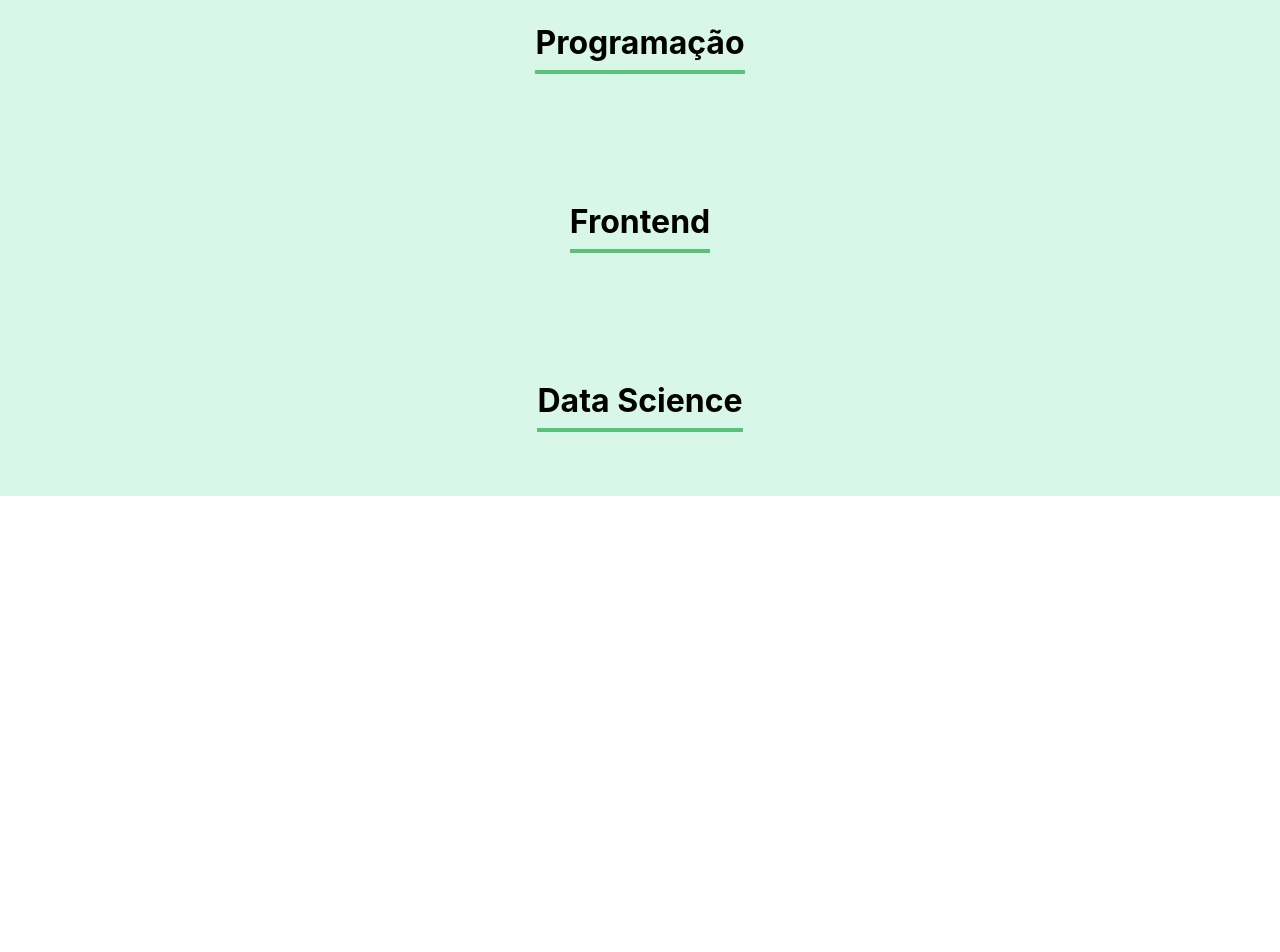
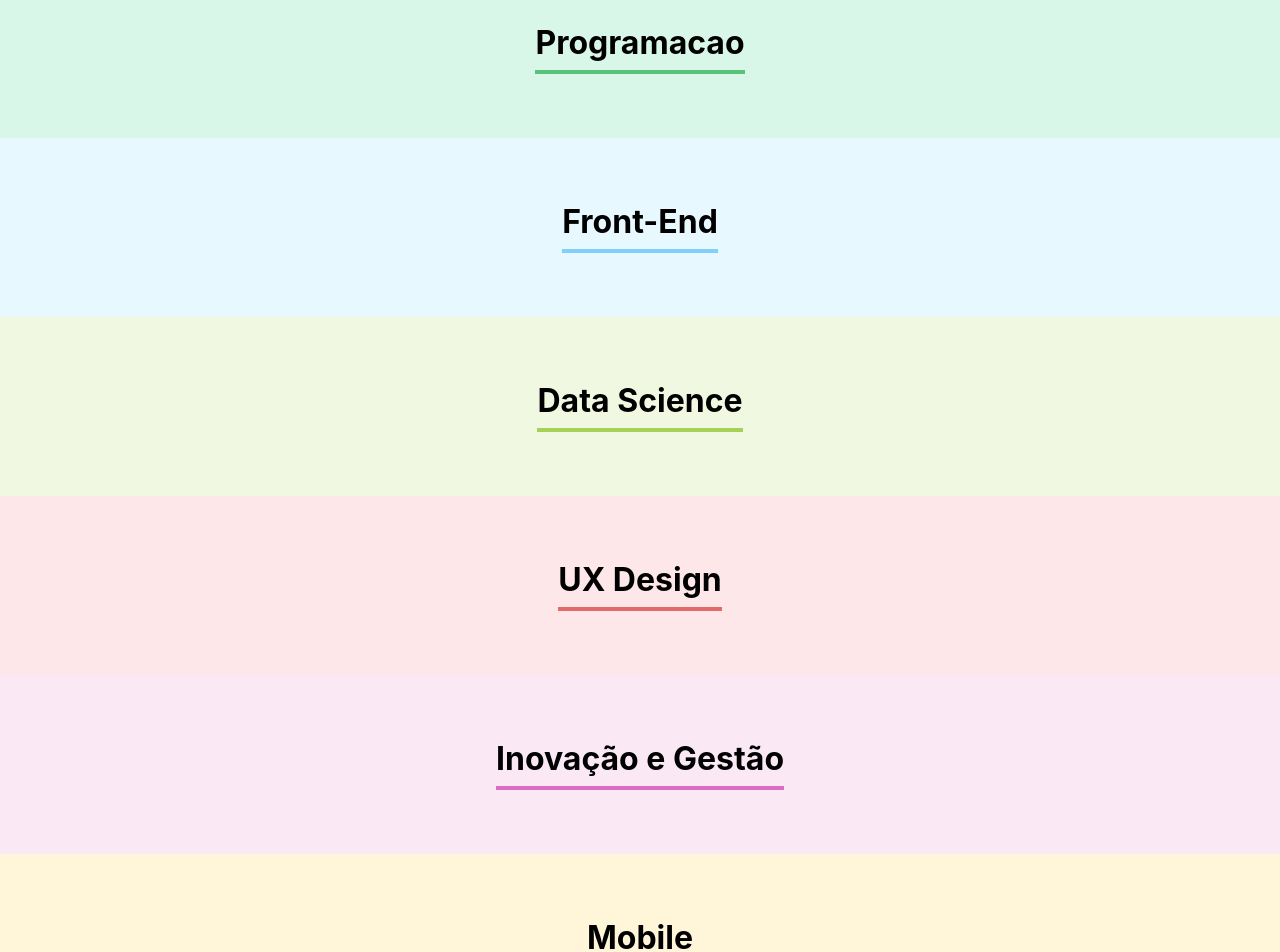
Before and after one commit to rogerdgela/organo, a React (Create React App) app: page / in a window 1280 px wide. Shown: the part 1580-2532 px from the top of the page. Before the commit the page ends 2076 px from the top, so only its background shows below. Built offline with nearby package versions, Linux system fonts and the light colour scheme.

Commit message:
Elevando a lista de times

```diff
--- a/src/App.js
+++ b/src/App.js
@@ -4,6 +4,43 @@
 import Time from './componentes/Time';
 
 function App() {
+    const times = [
+        {
+            nome: 'Programacao',
+            corPrimaria: '#57C278',
+            corSecundaria: '#D9F7E9'
+        },
+        {
+            nome: 'Front-End',
+            corPrimaria: '#82CFFA',
+            corSecundaria: '#E8F8FF'
+        },
+        {
+            nome: 'Data Science',
+            corPrimaria: '#A6D157',
+            corSecundaria: '#F0F8E2'
+        },
+        {
+            nome: 'UX Design',
+            corPrimaria: '#E06B69',
+            corSecundaria: '#FDE7E8'
+        },
+        {
+            nome: 'Inovação e Gestão',
+            corPrimaria: '#DB6EBF',
+            corSecundaria: '#FAE9F5'
+        },
+        {
+            nome: 'Mobile',
+            corPrimaria: '#FFBA05',
+            corSecundaria: '#FFF5D9'
+        },
+        {
+            nome: 'Devops',
+            corPrimaria: '#FF8A29',
+            corSecundaria: '#FFEEDF'
+        }
+    ]
 
     const [colaboradores, setColaboradores] = useState([]);
 
@@ -16,9 +53,10 @@
         <div className="App">
             <Banner />
             <Formulario aoColaboradorCadastrado={colaborador => aoNovoColaboradorAdicionado(colaborador)}/>
-            <Time nome="Programação" />
-            <Time nome="Frontend" />
-            <Time nome="Data Science" />
+            {
+                times.map(time => <Time key={time.nome} nome={time.nome} corPrimaria={time.corPrimaria} corSecundaria={time.corSecundaria} />)
+            }
+
         </div>
     );
 }
--- a/src/componentes/Time/Time.css
+++ b/src/componentes/Time/Time.css
@@ -1,12 +1,11 @@
 .time {
     text-align: center;
     padding: 32px;
-    background-color: #D9F7E9;
 }
 
 .time h3 {
     font-size: 32px;
-    border-bottom: 4px solid #57C278;
+    border-bottom: 4px solid;
     display: inline-block;
     padding-bottom: 8px;
 }
--- a/src/componentes/Time/index.js
+++ b/src/componentes/Time/index.js
@@ -1,9 +1,11 @@
 import "./Time.css"
 
 const Time = (props) => {
+    const estiloBg = { backgroundColor: props.corSecundaria }
+    const estiloBorda = { borderColor: props.corPrimaria }
     return (
-        <section className="time">
-            <h3>{props.nome}</h3>
+        <section className="time" style={estiloBg}>
+            <h3 style={estiloBorda}>{props.nome}</h3>
         </section>
     )
 }
```
